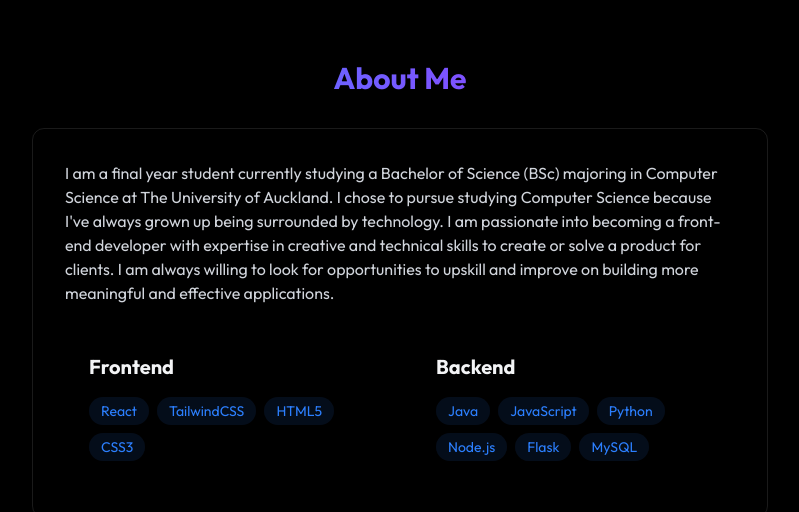
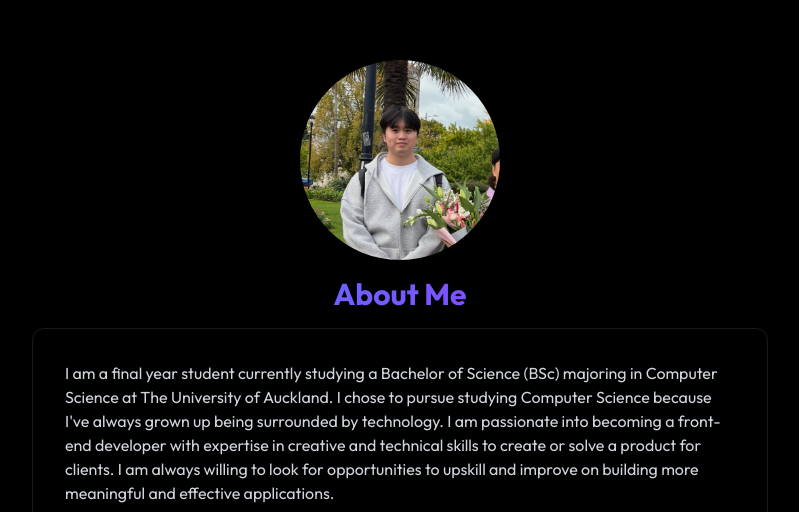
Before and after one commit to Bigmonterss/self-portfolio-project-2025, a React (Vite) app: page / in a window 1280 px wide. Shown: the part 820-1332 px from the top of the page, without its empty margins (240-1039 px from the left). Built offline with nearby package versions, Linux system fonts and the light colour scheme.

Commit message:
UPDATE: Added profile image to about me page

```diff
--- a/src/components/MobileMenu.jsx
+++ b/src/components/MobileMenu.jsx
@@ -12,7 +12,7 @@ export const MobileMenu = ({menuOpen, setMenuOpen}) => {
         >
             <button
             onClick={() => setMenuOpen(false)}
-            className="absolute top-6 right-6 text-white text-3xl focus:outline-none cursor-pointer"
+            className="absolute top-4 right-7 text-white text-3xl focus:outline-none cursor-pointer"
             aria-label="Close Menu"
             >
             &times;
--- a/src/components/sections/About.jsx
+++ b/src/components/sections/About.jsx
@@ -1,3 +1,4 @@
+import profileImage from '../../assets/images/me.png';;
 
 export const About = () => {
     const frontendSkills =["React", "TailwindCSS", "HTML5", "CSS3"]
@@ -6,9 +7,14 @@ export const About = () => {
     return (
         <section id="about" className="flex items-center justify-center py-20">
             <div className="max-w-3xl mx-auto px-4">
-                <h2 className="text-3xl font-bold mb-8 bg-gradient-to-r from-blue-500 to-purple-600 bg-clip-text text-transparent text-center">
+                <div className='flex justify-center mb-4'>
+                    <img className="w-50 h-50 rounded-full" src={profileImage} alt="Profile Image"/>
+                </div>
+
+                <h2 className="text-3xl font-bold mb-4 bg-gradient-to-r from-blue-500 to-purple-600 bg-clip-text text-transparent text-center">
                     About Me
                 </h2>
+
 
                 {/* Small intro about me section*/}
                 <div className="rounded-xl p-8 border-white/10 border hover:-translate-y-1 transition-all">
```
Also changed, not shown: src/assets/images/me.png (added).
